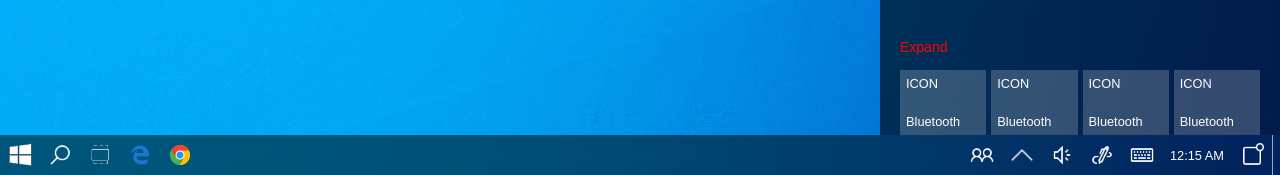
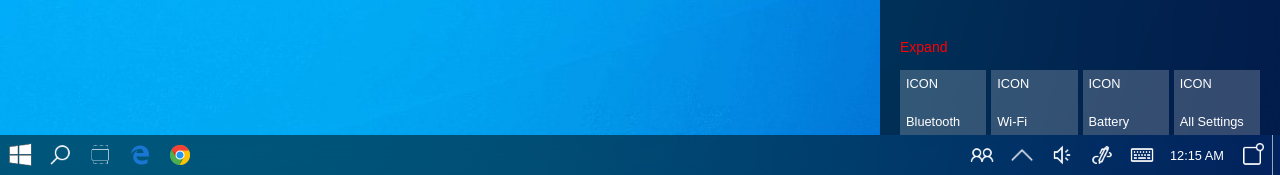
Before and after one commit to nyestemiki/Windows, a React (Create React App) app: page / in a window 1280 px wide. Shown: the part 625-800 px from the top of the page. Built offline with nearby package versions, Linux system fonts and the light colour scheme.

Commit message:
NC improvements

```diff
--- a/src/components/NotificationCenter/NCcontrols.js
+++ b/src/components/NotificationCenter/NCcontrols.js
@@ -1,25 +1,19 @@
 import React from 'react';
 import { ControlsStyle, Control } from '../styles/NotificationCenterStyles';
 
-export default function() {
+export default function({ expanded }) {
+    const controls = ['Bluetooth', 'Wi-Fi', 'Battery', 'All Settings', 'Screen Snippet', 'Update', 'Whatever'];
+
     return (
         <ControlsStyle>
-            <Control>
-                <span>ICON</span>
-                <span>Bluetooth</span>
-            </Control>
-            <Control>
-                <span>ICON</span>
-                <span>Bluetooth</span>
-            </Control>
-            <Control>
-                <span>ICON</span>
-                <span>Bluetooth</span>
-            </Control>
-            <Control>
-                <span>ICON</span>
-                <span>Bluetooth</span>
-            </Control>
+            {controls
+                .slice(0, expanded ? controls.length-1 : 4)
+                .map(control => (
+                <Control>
+                    <span>ICON</span>
+                    <span>{control}</span>
+                </Control>
+            ))}
         </ControlsStyle>
     );
 }
--- a/src/components/NotificationCenter/NotificationCenter.js
+++ b/src/components/NotificationCenter/NotificationCenter.js
@@ -5,16 +5,21 @@ import NCcontrols from './NCcontrols';
 
 export default function({ active }) {
     const [notifications] = useState([]);
+    const [controlsExpanded, setControlsExpanded] = useState(false);
+
+    function toggleControlExpansion() {
+        setControlsExpanded(!controlsExpanded);
+    }
 
     return (
         <NotificationCenterStyle active={active}>
-            <ManageNotifications>Manage Notifications</ManageNotifications>
+            <ManageNotifications><span>Manage Notifications</span></ManageNotifications>
             <NCnotifications notifications={notifications}/>
             <Handlers>
-                <Handler>Expand</Handler>
+                <Handler onClick={toggleControlExpansion}>Expand</Handler>
                 <Handler hide={!notifications.length}>Clear all notifications</Handler>
             </Handlers>
-            <NCcontrols/>
+            <NCcontrols expanded={controlsExpanded}/>
         </NotificationCenterStyle>
     )
 }
--- a/src/components/styles/NotificationCenterStyles.js
+++ b/src/components/styles/NotificationCenterStyles.js
@@ -25,9 +25,9 @@ const NotificationCenterStyle = styled.div`
 const ManageNotifications = styled.div`
     width: 100%;
     text-align: right;
-    cursor: pointer;
 
-    &:hover {
+    & > span:hover {
+        cursor: pointer;
         color: wheat;
     }
 `;
@@ -46,10 +46,10 @@ const NotificationCenterNotificationsStyle = styled.div`
 const Handlers = styled.div`
     display: flex;
     place-content: space-between;
-    cursor: pointer;
     margin-bottom: 15px;
 
-    &:hover {
+    & > div:hover {
+        cursor: pointer;
         color: wheat;
     }
 `;
@@ -66,7 +66,6 @@ const ControlsStyle = styled.div`
 
 const Control = styled.div`
     background: rgba(255, 255, 255, .2);
-
     display: flex;
     flex-direction: column;
     place-content: space-between;
```
